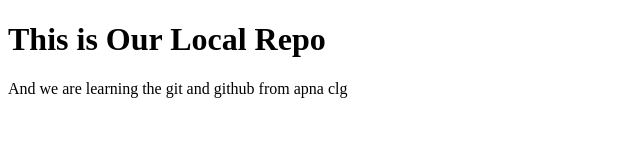
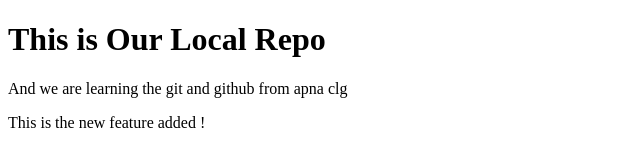
Before and after one commit to Ashwini202213/localrepo, a plain HTML site: page index.html in a window 1280 px wide. Shown: the whole page, without its empty margins (0-640 px from the left). Drawn offline with Linux system fonts and the light colour scheme.

Commit message:
Add new feature

```diff
--- a/index.html
+++ b/index.html
@@ -9,6 +9,6 @@
 <body>
     <h1>This is Our Local Repo</h1>
     <p>And we are learning the git and github from apna clg </p>
-    <p></p>
+    <p>This is the new feature added !</p>
 </body>
 </html>
```
